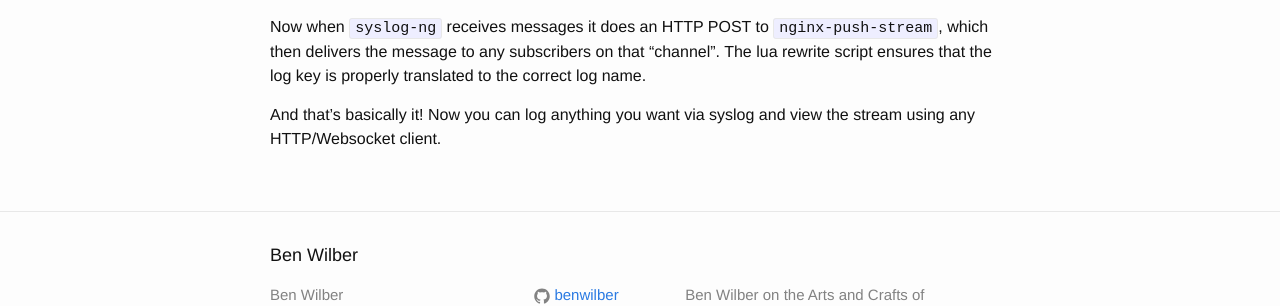
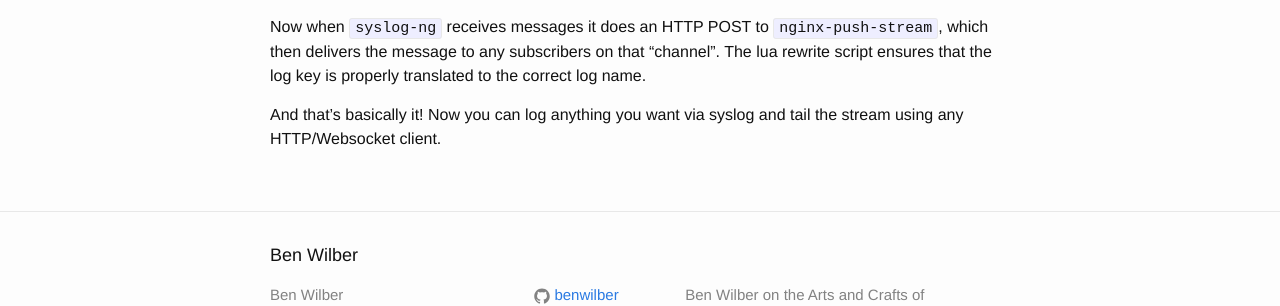
Before and after one commit to benwilber/benwilber.github.io, a Jekyll site: the page built from _posts/2016-01-31-how-I-built-sinklog.com.md, in a window 1280 px wide and 900 px high, scrolled down 3242 px. Shown: the part 488-794 px from the top of the window. Built offline with Jekyll 4.4.1, drawn with Linux system fonts in a browser that asks for light colours; comment, search, counter and statistics services are not loaded; some of the changed text lies outside the part shown.

Commit message:
fix some wording

```diff
--- a/_posts/2016-01-31-how-I-built-sinklog.com.md
+++ b/_posts/2016-01-31-how-I-built-sinklog.com.md
@@ -167,4 +167,4 @@ log {
 
 Now when `syslog-ng` receives messages it does an HTTP POST to `nginx-push-stream`, which then delivers the message to any subscribers on that "channel".  The lua rewrite script ensures that the log key is properly translated to the correct log name.
 
-And that's basically it!  Now you can log anything you want via syslog and view the stream using any HTTP/Websocket client.
+And that's basically it!  Now you can log anything you want via syslog and tail the stream using any HTTP/Websocket client.
```
Also changed, not shown: other parts of _posts/2016-01-31-how-I-built-sinklog.com.md (+1 -1 lines).
